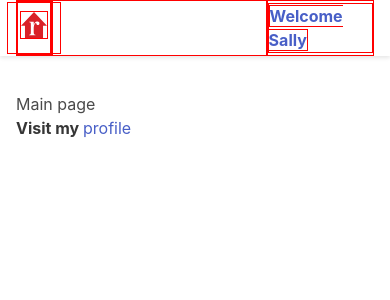
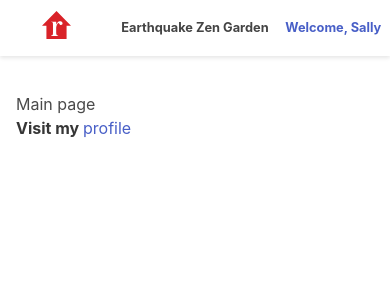
Before and after one commit to jonit-dev/earthquake-zen-garden, a React (Vite) app: page / in a window 390 px wide. Shown: the top 300 px of the page. Built offline with nearby package versions, Linux system fonts and the light colour scheme.

Commit message:
navbar responsivity

```diff
--- a/src/components/Navbar/Navbar.tsx
+++ b/src/components/Navbar/Navbar.tsx
@@ -1,5 +1,4 @@
-import { uiColors } from "@app/constants/ui";
-import { Center } from "@app/constants/uiStructure";
+import { uiBreakpoints, uiColors } from "@app/constants/ui";
 import React from "react";
 import { Link } from "react-router-dom";
 import styled from "styled-components";
@@ -8,23 +7,35 @@ export const Navbar: React.FC = () => {
   return (
     <NavBar role="navigation" aria-label="main navigation">
       <NavBarStart>
-        <Center>
-          <Link to="/" className="navbar-item">
-            <Logo src="/images/logo.svg" alt="App logo" />
-          </Link>
-        </Center>
+        <Link to="/" className="navbar-item">
+          <Logo src="/images/logo.svg" alt="App logo" />
+        </Link>
       </NavBarStart>
 
-      <NavBarMiddle></NavBarMiddle>
+      <NavBarMiddle>
+        <Title>Earthquake Zen Garden</Title>
+      </NavBarMiddle>
 
       <NavBarEnd>
         <Link to="/profile/sally">
-          <strong>Welcome Sally</strong>
+          <strong>Welcome, Sally</strong>
         </Link>
       </NavBarEnd>
     </NavBar>
   );
 };
+
+const Title = styled.div`
+  font-size: 0.8rem;
+  font-weight: bold;
+  color: ${uiColors.dark};
+  text-align: center;
+  width: 100%;
+
+  @media screen and (min-width: ${uiBreakpoints.md}) {
+    font-size: 1.5rem;
+  }
+`;
 
 const NavBar = styled.nav`
   background-color: ${uiColors.white};
@@ -33,31 +44,47 @@ const NavBar = styled.nav`
   position: sticky;
   top: 0;
   left: 0;
+  display: flex;
 
-  display: flex;
-  flex-wrap: wrap;
-
-  * {
-    border: 1px solid #f00 !important;
-    box-sizing: border-box;
+  @media screen and (min-width: ${uiBreakpoints.md}) {
+    padding-left: 1rem;
+    padding-right: 1rem;
   }
-  padding-left: 1rem;
-  padding-right: 1rem;
 `;
 
 const NavBarStart = styled.div`
-  flex: 10% 0 0;
+  flex: 25%;
+  display: flex;
+  align-items: center;
+
+  justify-content: flex-start;
+
+  @media screen and (max-width: ${uiBreakpoints.md}) {
+    justify-content: center;
+  }
 `;
 
 const NavBarMiddle = styled.div`
   flex: auto;
+  display: flex;
+  justify-content: center;
+  align-items: center;
 `;
 
 const NavBarEnd = styled.div`
-  flex: 30% 0 0;
+  flex: 25%;
+
+  color: ${uiColors.dark};
+  font-size: 1rem;
+
   display: flex;
+  align-items: center;
   justify-content: flex-end;
-  align-items: center;
+
+  @media screen and (max-width: ${uiBreakpoints.md}) {
+    justify-content: center;
+    font-size: 0.8rem;
+  }
 `;
 
 const Logo = styled.img``;
--- a/src/constants/uiStructure.ts
+++ b/src/constants/uiStructure.ts
@@ -4,4 +4,6 @@ export const Center = styled.div`
   display: flex;
   justify-content: center;
   align-items: center;
+  height: 100%;
+  width: 100%;
 `;
```
